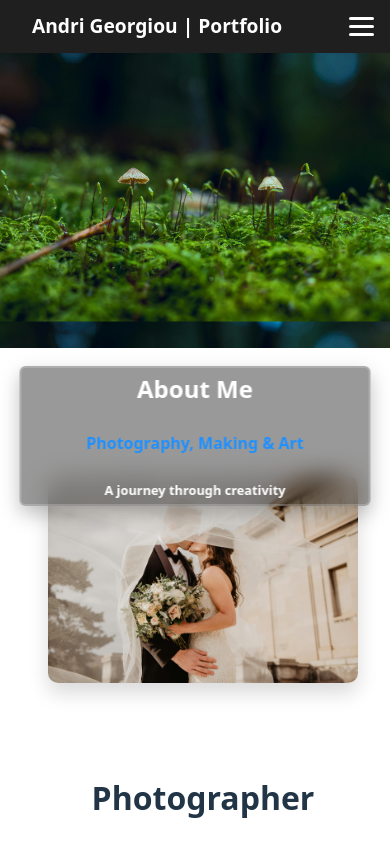
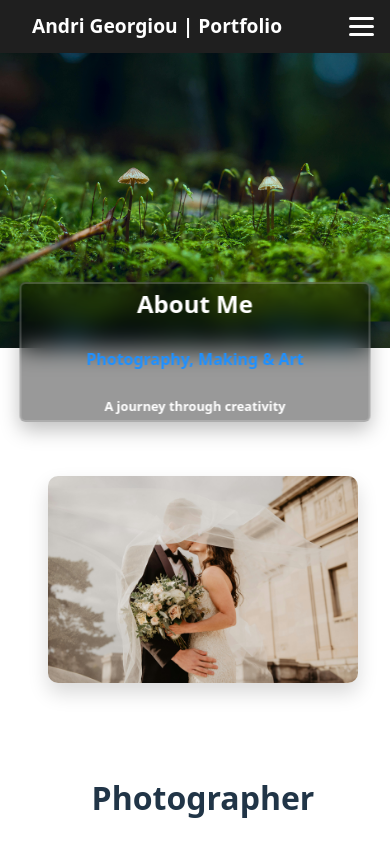
Before and after one commit to VictorySpecificationII/flowersbythebed-photography, a React (Vite) app: page /about in a window 390 px wide. Shown: the top 844 px of the page. Built offline with nearby package versions, Linux system fonts and the light colour scheme.

Commit message:
fixed rectangle positioning

```diff
--- a/src/modules/submodules/AboutMe/AboutMe.css
+++ b/src/modules/submodules/AboutMe/AboutMe.css
@@ -204,7 +204,7 @@
 
   .aboutme-divider {
     position: absolute;
-    top: 60%;                /* adjust as needed */
+    top: 50%;                /* adjust as needed */
     left: 50%;
     transform: translate(-50%, -50%);
     width: 90%;
```
